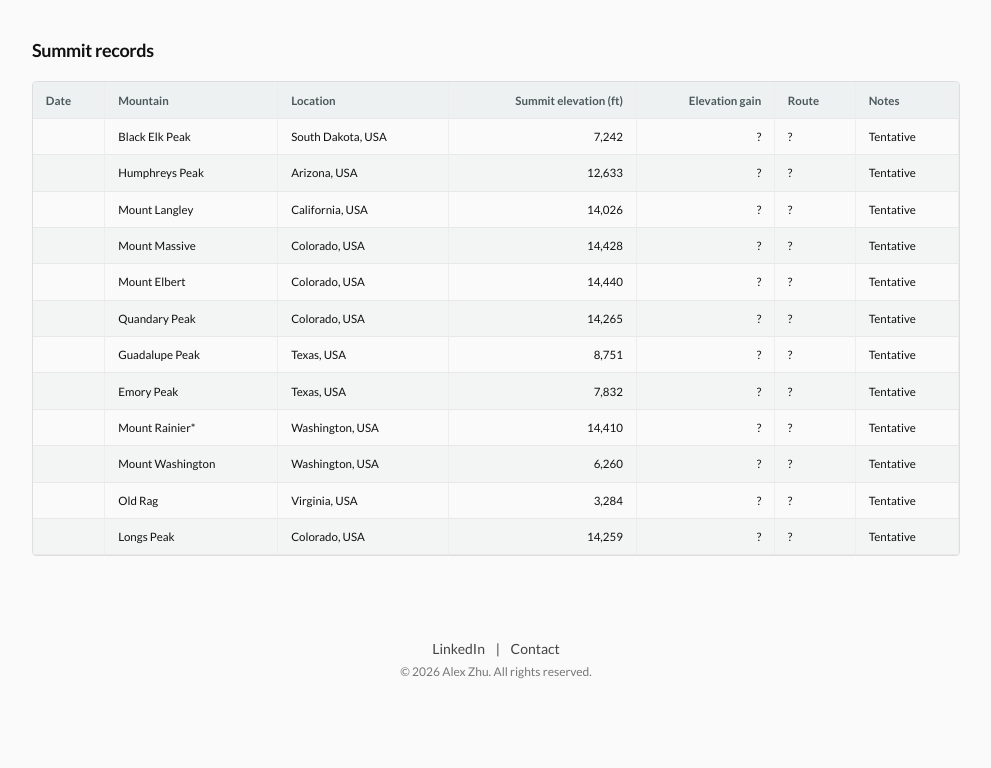
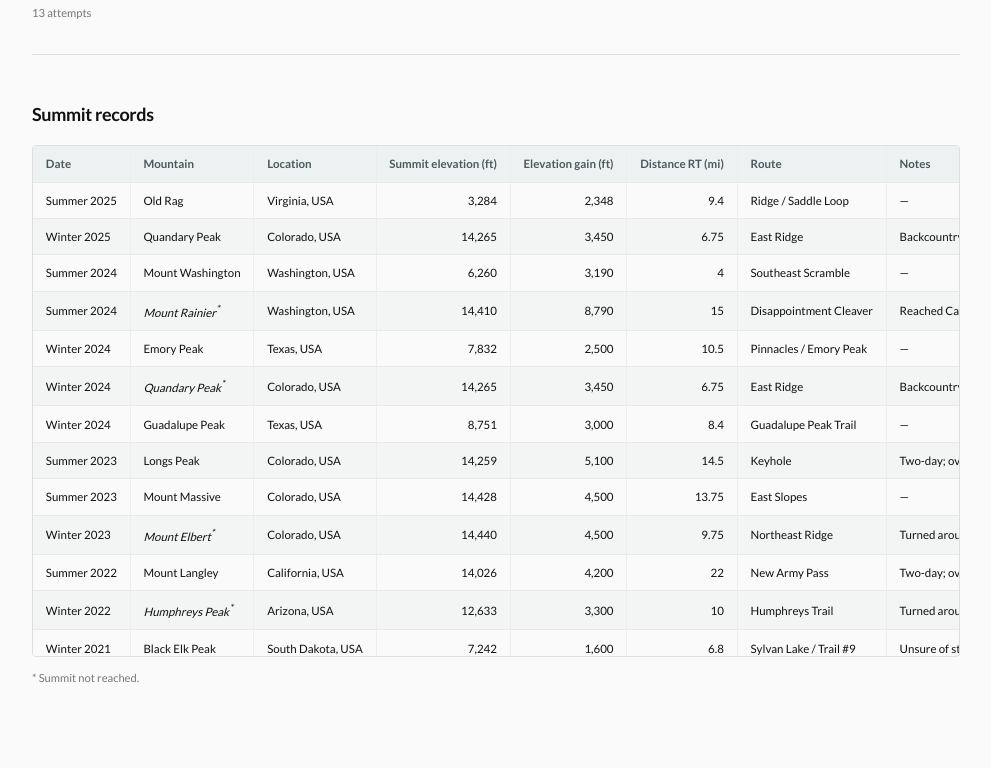
Before and after one commit to azhulogic/alexzhu.io, an Astro site: page /logbook/mountains in a window 1280 px wide. Shown: the part 393-1161 px from the top of the page, without its empty margins (144-1135 px from the left). Before the commit the page ends 1096 px from the top, so only its background shows below. Built offline with nearby package versions, Linux system fonts and the light colour scheme; Astro itself is replaced by a stand-in of ours.

Commit message:
complete mountain logbook records and summary

```diff
--- a/src/data/mountains.json
+++ b/src/data/mountains.json
@@ -1,86 +1,195 @@
 [
   {
     "name": "Black Elk Peak",
-    "status": "Tentative",
+    "year": 2021,
+    "season": "Winter",
+    "status": "Summited",
+    "notes": "Unsure of starting point",
     "location": "South Dakota, USA",
     "elevationFt": 7242,
-    "sourceUrl": "https://gfp.sd.gov/userdocs/docs/Black_Elk_Peak.pdf"
+    "sourceUrl": "https://gfp.sd.gov/userdocs/docs/Black_Elk_Peak.pdf",
+    "route": "Sylvan Lake / Trail #9",
+    "routeElevationGainFt": 1600,
+    "routeDistanceMiles": 6.8,
+    "routeSourceUrl": "https://archive.highpointersfoundation.org/15_SD_BlackElk.shtml",
+    "routeStatsBasis": "standard-round-trip"
   },
   {
     "name": "Humphreys Peak",
-    "status": "Tentative",
+    "year": 2022,
+    "season": "Winter",
+    "status": "Failed summit",
+    "notes": "Turned around ~11800'",
     "location": "Arizona, USA",
     "elevationFt": 12633,
-    "sourceUrl": "https://www.usgs.gov/media/images/sunset-crater-humphreys-peak"
+    "sourceUrl": "https://www.usgs.gov/media/images/sunset-crater-humphreys-peak",
+    "route": "Humphreys Trail",
+    "routeElevationGainFt": 3300,
+    "routeDistanceMiles": 10,
+    "routeSourceUrl": "https://ultrarunning.com/featured/trail-of-choice-humphreys-peak/",
+    "routeStatsBasis": "standard-round-trip"
   },
   {
     "name": "Mount Langley",
-    "status": "Tentative",
+    "year": 2022,
+    "season": "Summer",
+    "status": "Summited",
+    "notes": "Two-day; overnight in the Cottonwood Lakes area",
     "location": "California, USA",
     "elevationFt": 14026,
-    "sourceUrl": "https://www.usgs.gov/educational-resources/elevations-named-summits-over-14000-feet-above-sea-level"
+    "sourceUrl": "https://www.usgs.gov/educational-resources/elevations-named-summits-over-14000-feet-above-sea-level",
+    "route": "New Army Pass",
+    "routeElevationGainFt": 4200,
+    "routeDistanceMiles": 22,
+    "routeSourceUrl": "https://sayawe.com/hiking-mt-langley/",
+    "routeStatsBasis": "standard-round-trip"
   },
   {
     "name": "Mount Massive",
-    "status": "Tentative",
+    "year": 2023,
+    "season": "Summer",
+    "status": "Summited",
     "location": "Colorado, USA",
     "elevationFt": 14428,
-    "sourceUrl": "https://trails.colorado.gov/routes/20"
+    "sourceUrl": "https://trails.colorado.gov/routes/20",
+    "route": "East Slopes",
+    "routeElevationGainFt": 4500,
+    "routeDistanceMiles": 13.75,
+    "routeSourceUrl": "https://www.14ers.com/route.php?route=mass1",
+    "routeStatsBasis": "standard-round-trip"
   },
   {
     "name": "Mount Elbert",
-    "status": "Tentative",
+    "year": 2023,
+    "season": "Winter",
+    "status": "Failed summit",
+    "notes": "Turned around ~13200', solo",
     "location": "Colorado, USA",
     "elevationFt": 14440,
-    "sourceUrl": "https://d9-wret.s3.us-west-2.amazonaws.com/assets/palladium/production/s3fs-public/media/files/Review%20List%20453.pdf"
+    "sourceUrl": "https://d9-wret.s3.us-west-2.amazonaws.com/assets/palladium/production/s3fs-public/media/files/Review%20List%20453.pdf",
+    "route": "Northeast Ridge",
+    "routeElevationGainFt": 4500,
+    "routeDistanceMiles": 9.75,
+    "routeSourceUrl": "https://www.14ers.com/route.php?route=elbe1",
+    "routeStatsBasis": "standard-round-trip"
   },
   {
     "name": "Quandary Peak",
-    "status": "Tentative",
+    "year": 2025,
+    "season": "Winter",
+    "status": "Summited",
     "location": "Colorado, USA",
     "elevationFt": 14265,
-    "sourceUrl": "https://www.fs.usda.gov/sites/default/files/CH-CD-NM-FAQ.pdf"
+    "sourceUrl": "https://www.fs.usda.gov/sites/default/files/CH-CD-NM-FAQ.pdf",
+    "route": "East Ridge",
+    "routeElevationGainFt": 3450,
+    "routeDistanceMiles": 6.75,
+    "routeSourceUrl": "https://www.14ers.com/route.php?route=quan1",
+    "routeStatsBasis": "standard-round-trip",
+    "notes": "Backcountry ski summit"
+  },
+  {
+    "name": "Quandary Peak",
+    "year": 2024,
+    "season": "Winter",
+    "status": "Failed summit",
+    "location": "Colorado, USA",
+    "elevationFt": 14265,
+    "sourceUrl": "https://www.fs.usda.gov/sites/default/files/CH-CD-NM-FAQ.pdf",
+    "route": "East Ridge",
+    "routeElevationGainFt": 3450,
+    "routeDistanceMiles": 6.75,
+    "routeSourceUrl": "https://www.14ers.com/route.php?route=quan1",
+    "routeStatsBasis": "standard-round-trip",
+    "notes": "Backcountry ski attempt; turned around"
   },
   {
     "name": "Guadalupe Peak",
-    "status": "Tentative",
+    "year": 2024,
+    "season": "Winter",
+    "status": "Summited",
     "location": "Texas, USA",
     "elevationFt": 8751,
-    "sourceUrl": "https://www.nps.gov/places/gumo_guadalupe_peak.htm"
+    "sourceUrl": "https://www.nps.gov/places/gumo_guadalupe_peak.htm",
+    "route": "Guadalupe Peak Trail",
+    "routeElevationGainFt": 3000,
+    "routeDistanceMiles": 8.4,
+    "routeSourceUrl": "https://home.nps.gov/thingstodo/gumo_hike_guadalupe_peak.htm",
+    "routeStatsBasis": "standard-round-trip"
   },
   {
     "name": "Emory Peak",
-    "status": "Tentative",
+    "year": 2024,
+    "season": "Winter",
+    "seasonOrder": 1,
+    "status": "Summited",
     "location": "Texas, USA",
     "elevationFt": 7832,
-    "sourceUrl": "https://www.nps.gov/bibe/learn/management/statistics.htm"
+    "sourceUrl": "https://www.nps.gov/bibe/learn/management/statistics.htm",
+    "route": "Pinnacles / Emory Peak",
+    "routeElevationGainFt": 2500,
+    "routeDistanceMiles": 10.5,
+    "routeSourceUrl": "https://www.nps.gov/places/emory-peak-trail.htm",
+    "routeStatsBasis": "standard-round-trip"
   },
   {
-    "name": "Mount Rainier*",
-    "status": "Tentative",
+    "name": "Mount Rainier",
+    "year": 2024,
+    "season": "Summer",
+    "status": "Failed summit",
+    "notes": "Reached Camp Muir; turned around day 2",
     "location": "Washington, USA",
     "elevationFt": 14410,
-    "sourceUrl": "https://www.usgs.gov/volcanoes/mount-rainier"
+    "sourceUrl": "https://www.usgs.gov/volcanoes/mount-rainier",
+    "route": "Disappointment Cleaver",
+    "routeElevationGainFt": 8790,
+    "routeDistanceMiles": 15,
+    "routeSourceUrl": "https://www.mountaineers.org/activities/routes-places/paradise-area-review/mount-rainier-disappointment-cleaver",
+    "routeStatsBasis": "standard-round-trip"
   },
   {
     "name": "Mount Washington",
-    "status": "Tentative",
+    "year": 2024,
+    "season": "Summer",
+    "seasonOrder": 1,
+    "status": "Summited",
     "location": "Washington, USA",
     "elevationFt": 6260,
-    "sourceUrl": "https://en.wikipedia.org/wiki/Mount_Washington_(Olympics)"
+    "sourceUrl": "https://en.wikipedia.org/wiki/Mount_Washington_(Olympics)",
+    "route": "Southeast Scramble",
+    "routeElevationGainFt": 3190,
+    "routeDistanceMiles": 4,
+    "routeSourceUrl": "https://www.wta.org/go-hiking/hikes/mount-washington",
+    "routeStatsBasis": "standard-round-trip"
   },
   {
     "name": "Old Rag",
-    "status": "Tentative",
+    "year": 2025,
+    "season": "Summer",
+    "status": "Summited",
     "location": "Virginia, USA",
     "elevationFt": 3284,
-    "sourceUrl": "https://en.wikipedia.org/wiki/Old_Rag_Mountain"
+    "sourceUrl": "https://en.wikipedia.org/wiki/Old_Rag_Mountain",
+    "route": "Ridge / Saddle Loop",
+    "routeElevationGainFt": 2348,
+    "routeDistanceMiles": 9.4,
+    "routeSourceUrl": "https://www.nps.gov/places/000/old-rag-circuit.htm",
+    "routeStatsBasis": "standard-round-trip"
   },
   {
     "name": "Longs Peak",
-    "status": "Tentative",
+    "year": 2023,
+    "season": "Summer",
+    "seasonOrder": 1,
+    "status": "Summited",
+    "notes": "Two-day; overnight at the Boulder Field",
     "location": "Colorado, USA",
     "elevationFt": 14259,
-    "sourceUrl": "https://www.nps.gov/romo/learn/management/statistics.htm"
+    "sourceUrl": "https://www.nps.gov/romo/learn/management/statistics.htm",
+    "route": "Keyhole",
+    "routeElevationGainFt": 5100,
+    "routeDistanceMiles": 14.5,
+    "routeSourceUrl": "https://www.14ers.com/route.php?route=long1",
+    "routeStatsBasis": "standard-round-trip"
   }
 ]
--- a/src/pages/logbook/[activity].astro
+++ b/src/pages/logbook/[activity].astro
@@ -3,19 +3,38 @@ import LogbookLayout from "../../layouts/LogbookLayout.astro";
 import mountains from "../../data/mountains.json";
 
 export function getStaticPaths() {
+  const seasons: Record<string, number> = { Winter: 0, Spring: 1, Summer: 2, Fall: 3, Autumn: 3 };
+  const chronologicalMountains = [...mountains].sort((a, b) =>
+    b.year - a.year || (seasons[b.season] ?? -1) - (seasons[a.season] ?? -1)
+      || ("seasonOrder" in b ? Number(b.seasonOrder) : 0) - ("seasonOrder" in a ? Number(a.seasonOrder) : 0)
+  );
+  const summited = mountains.filter((mountain) => mountain.status === "Summited");
+  const routeGain = summited.reduce((total, mountain) => total + mountain.routeElevationGainFt, 0);
+  const highest = Math.max(...summited.map((mountain) => mountain.elevationFt));
   return [
     { params: { activity: "mountains" }, props: {
       active: "mountains" as const,
-      stats: ["Summits", "Highest summit", "Elevation gained"],
+      stats: [
+        { label: "Summits", value: String(summited.length), unit: "", detail: `${mountains.length} attempts` },
+        { label: "Highest summit", value: highest.toLocaleString("en-US"), unit: "ft", detail: "" },
+        { label: "Total feet climbed", value: `~${routeGain.toLocaleString("en-US")}`, unit: "ft", detail: "" }
+      ],
       heading: "Summit records",
-      columns: ["Date", "Mountain", "Location", "Summit elevation (ft)", "Elevation gain", "Route", "Notes"],
-      rows: mountains.map((mountain) => [mountain.date, mountain.name, mountain.location, mountain.elevationFt.toLocaleString("en-US"), "?", "?", mountain.status]),
+      failedAttempts: chronologicalMountains.map((mountain) => mountain.status === "Failed summit"),
+      columns: ["Date", "Mountain", "Location", "Summit elevation (ft)", "Elevation gain (ft)", "Distance RT (mi)", "Route", "Notes"],
+      rows: chronologicalMountains.map((mountain) => [
+        "year" in mountain ? `${"season" in mountain ? `${mountain.season} ` : ""}${mountain.year}` : "—", mountain.name, mountain.location,
+        mountain.elevationFt.toLocaleString("en-US"), mountain.routeElevationGainFt.toLocaleString("en-US"),
+        mountain.routeDistanceMiles.toLocaleString("en-US"), mountain.route,
+        mountain.notes ?? "—"
+      ]),
       emptyText: "Mountains climbed and summit notes will appear here."
     } },
     { params: { activity: "diving" }, props: {
       active: "diving" as const,
-      stats: ["Dives", "Time underwater", "Deepest dive"],
+      stats: ["Dives", "Time underwater", "Deepest dive"].map((label) => ({ label, value: "—", unit: "", detail: "" })),
       heading: "Dive records",
+      failedAttempts: [] as boolean[],
       columns: ["Date", "Dive site", "Location", "Max depth", "Duration", "Notes"],
       rows: [] as string[][],
       emptyText: "Scuba dives and underwater notes will appear here."
@@ -23,13 +42,20 @@ export function getStaticPaths() {
   ];
 }
 
-const { active, stats, heading, columns, rows, emptyText } = Astro.props;
+const { active, stats, heading, columns, rows, emptyText, failedAttempts } = Astro.props;
+const isNumericColumn = (index: number) => index === 3 || index === 4 || (active === "mountains" && index === 5);
 ---
 
 <LogbookLayout active={active}>
   <section class="activity-summary" aria-label={active === "mountains" ? "Climbing totals" : "Diving totals"}>
-    {stats.map((label: string) => (
-      <div><span>{label}</span><strong aria-label="Not yet recorded">—</strong></div>
+    {stats.map((stat, index) => (
+      <div class:list={[{ "primary-stat": index === 0 }]}>
+        <span class="stat-label">{stat.label}</span>
+        <strong class:list={[{ pending: stat.value === "—" }]} aria-label={stat.value === "—" ? "Not yet recorded" : undefined}>
+          {stat.value}{stat.unit && <small>{stat.unit}</small>}
+        </strong>
+        {stat.detail && <span class="stat-detail">{stat.detail}</span>}
+      </div>
     ))}
   </section>
 
@@ -38,23 +64,38 @@ const { active, stats, heading, columns, rows, emptyText } = Astro.props;
     <div class="table-scroll" tabindex="0" role="region" aria-label={`${heading}; scroll horizontally for all columns`}>
       <table>
         <caption class="sr-only">{heading}</caption>
-        <thead><tr>{columns.map((label: string, index: number) => <th scope="col" class:list={[{ numeric: index === 3 || index === 4 }]}>{label}</th>)}</tr></thead>
+        <thead><tr>{columns.map((label: string, index: number) => <th scope="col" class:list={[{ numeric: isNumericColumn(index) }]}>{label}</th>)}</tr></thead>
         <tbody>
-          {rows.length > 0 ? rows.map((row: string[]) => (
-            <tr>{row.map((cell, index) => index === 0 ? <th scope="row">{cell}</th> : <td class:list={[{ numeric: index === 3 || index === 4 }]}>{cell}</td>)}</tr>
+          {rows.length > 0 ? rows.map((row: string[], rowIndex: number) => (
+            <tr>{row.map((cell, index) => index === 0 ? <th scope="row">{cell}</th> : <td class:list={[{ numeric: isNumericColumn(index) }]}>
+              {active === "mountains" && index === 1 && failedAttempts[rowIndex]
+                ? <em aria-describedby="summit-caveat">{cell}<sup>*</sup></em>
+                : cell}
+            </td>)}</tr>
           )) : <tr><td colspan={columns.length} class="empty-records">{emptyText}</td></tr>}
         </tbody>
       </table>
     </div>
+    {active === "mountains" && failedAttempts.some(Boolean) && <p id="summit-caveat" class="record-note">* Summit not reached.</p>}
   </section>
 </LogbookLayout>
 
 <style>
-  .activity-summary { display: grid; grid-template-columns: repeat(3, minmax(0, 1fr)); gap: 1rem; padding: 1.5rem 0 2rem; border-bottom: 1px solid #dedede; }
-  .activity-summary span { display: block; font-size: 0.8rem; color: var(--muted); }
-  .activity-summary strong { display: block; margin-top: 0.5rem; font-size: clamp(2rem, 6vw, 3rem); font-weight: 400; color: var(--soft); }
+  .activity-summary { display: grid; grid-template-columns: 1.5fr 1fr 1fr; align-items: center; gap: 2rem; padding: 2rem 0; border-bottom: 1px solid #dedede; }
+  .stat-label { display: block; font-size: 0.8rem; color: var(--muted); }
+  .stat-detail { display: block; margin-top: 0.5rem; font-size: 0.7rem; line-height: 1.5; color: var(--soft); }
+  .activity-summary strong { display: block; margin: 0.5rem 0; font-size: 2.25rem; font-weight: 700; letter-spacing: -0.035em; font-variant-numeric: tabular-nums; white-space: nowrap; }
+  .activity-summary .primary-stat strong { margin-top: 0; font-size: clamp(3.5rem, 9vw, 5rem); letter-spacing: -0.055em; line-height: 1.2; }
+  .activity-summary strong.pending { font-weight: 400; color: var(--soft); }
+  .activity-summary small { margin-left: 0.35rem; font-size: 0.8rem; font-weight: 400; letter-spacing: 0; color: var(--soft); }
+  @media (max-width: 40rem) {
+    .activity-summary strong { font-size: 2rem; }
+    .activity-summary { grid-template-columns: repeat(2, minmax(0, 1fr)); gap: 1.5rem; }
+    .activity-summary > div:first-child { grid-column: 1 / -1; }
+  }
   .activity-records { margin-top: 3rem; }
   .activity-records h2 { margin: 0 0 1.25rem; font-size: 1.125rem; letter-spacing: -0.02em; }
   .empty-records { padding: 2.5rem 1rem; text-align: center; color: var(--soft); line-height: 1.6; }
+  .activity-records .record-note { margin: 0.75rem 0 0; font-size: 0.7rem; color: var(--soft); }
   .sr-only { position: absolute; width: 1px; height: 1px; padding: 0; margin: -1px; overflow: hidden; clip: rect(0, 0, 0, 0); white-space: nowrap; border: 0; }
 </style>
```
